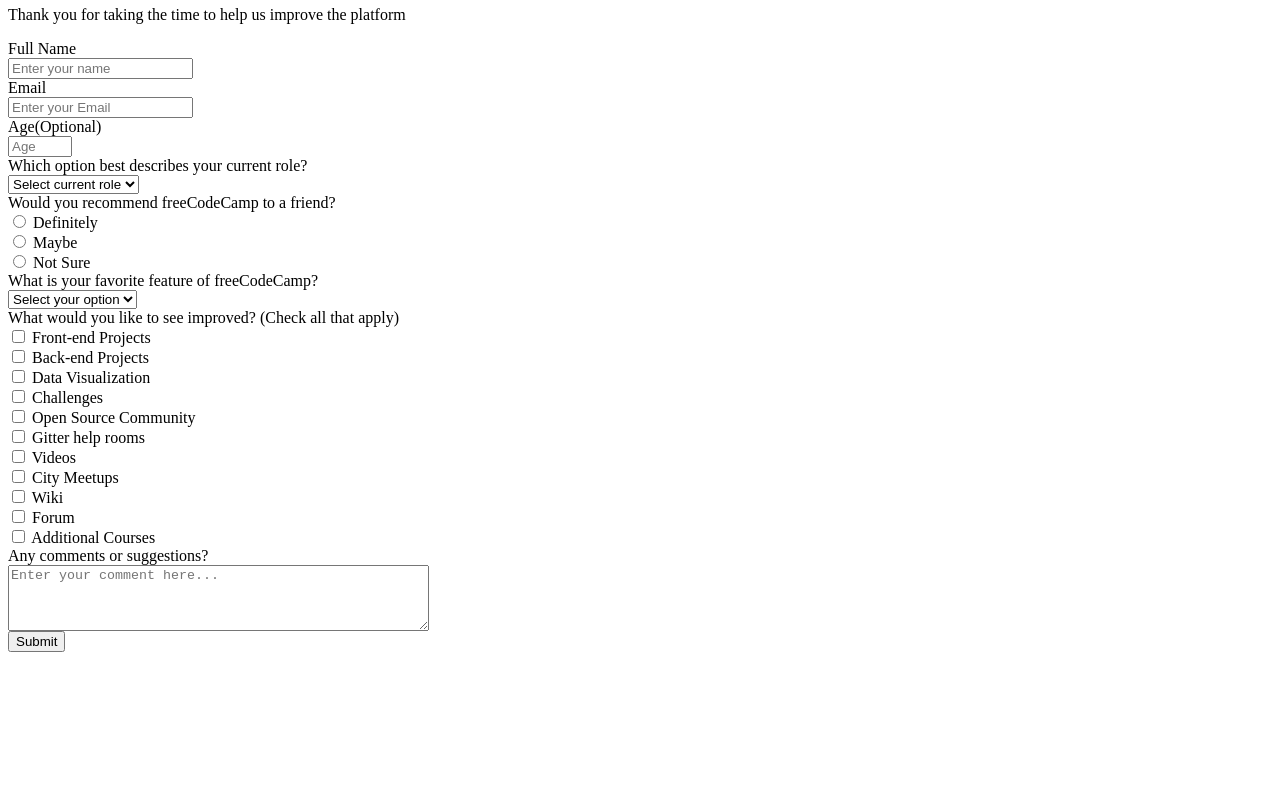
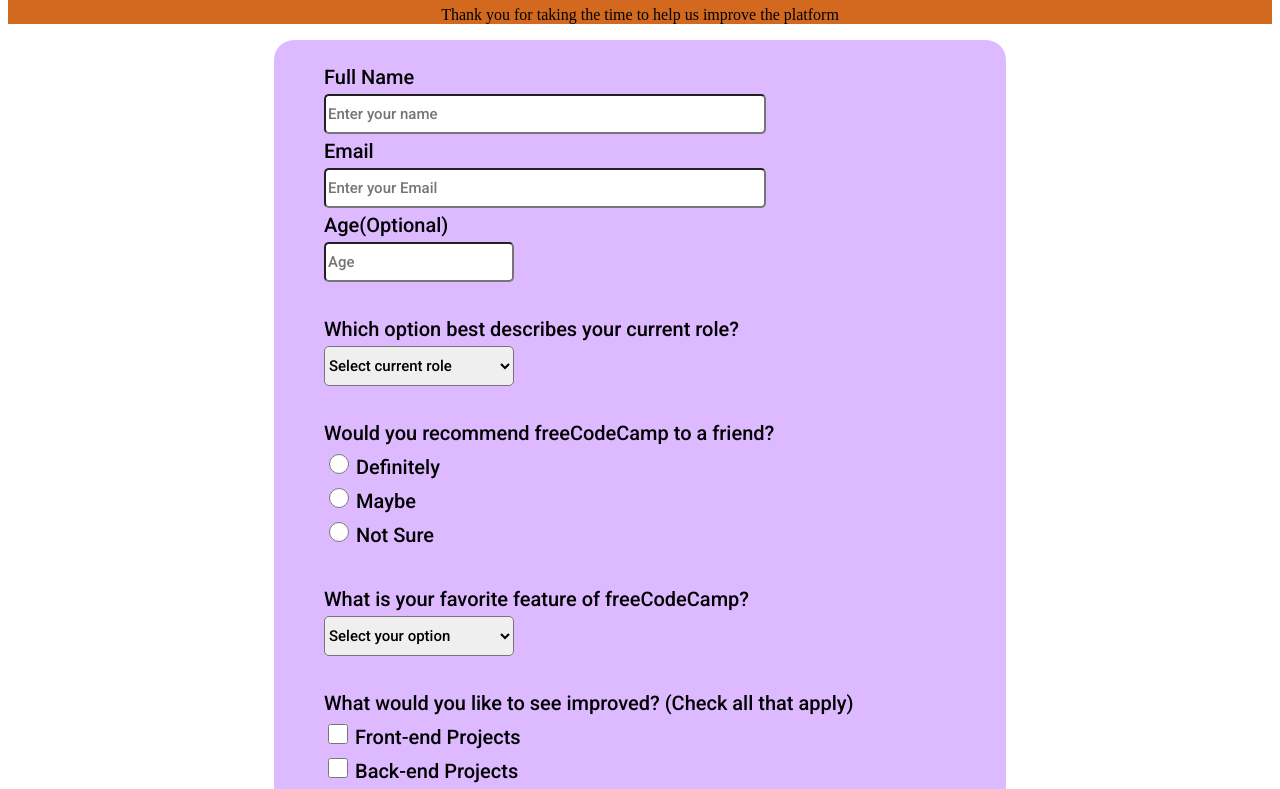
Before and after one commit to LuzGuilherme/CodeCamp-Survey, a plain HTML site: page index.html in a window 1280 px wide. Shown: the part 60-849 px from the top of the page. Before the commit the page ends 800 px from the top, so only its background shows below. Drawn offline with Linux system fonts and the light colour scheme.

Commit message:
Survey Project

```diff
--- a/index.html
+++ b/index.html
@@ -1,5 +1,8 @@
 <html lang="en">
 <head>
+    <link rel="stylesheet" href="style.css">
+    <link rel="preconnect" href="https://fonts.gstatic.com">
+    <link href="https://fonts.googleapis.com/css2?family=Roboto:wght@500&display=swap" rel="stylesheet">
     <meta charset="UTF-8">
     <meta http-equiv="X-UA-Compatible" content="IE=edge">
     <meta name="viewport" content="width=device-width, initial-scale=1.0">
@@ -40,11 +43,11 @@
 
         <div id="radio">
             <label for="radio" id="radio-label">Would you recommend freeCodeCamp to a friend?</label><br>
-            <input name="recommend" type="radio" id="definitely" value="definitely">
+            <input class="larger" name="recommend" type="radio" id="definitely" value="definitely">
             <label for="definitely">Definitely</label><br>
-            <input name="recommend" type="radio" id="maybe" value="maybe">
+            <input class="larger" name="recommend" type="radio" id="maybe" value="maybe">
             <label for="maybe">Maybe</label><br>
-            <input name="recommend" type="radio" id="not sure" value="not sure">
+            <input class="larger" name="recommend" type="radio" id="not sure" value="not sure">
             <label for="not sure">Not Sure</label><br>
         </div>
 
@@ -63,27 +66,27 @@
         <div id="improvements">
             <label for="improvemments">What would you like to see improved? (Check all that apply)</label>
             <br>
-            <input type="checkbox" id="Front-end Projects" name="Front-end Projects" value="Front-end Projects">
+            <input type="checkbox" class="larger" id="Front-end Projects" name="Front-end Projects" value="Front-end Projects">
             <label for="Front-end Projects">Front-end Projects</label><br>
-            <input type="checkbox" id="Back-end Projects" name="Back-end Projects" value="Back-end Projects">
+            <input type="checkbox" class="larger" id="Back-end Projects" name="Back-end Projects" value="Back-end Projects">
             <label for="Back-end Projects">Back-end Projects</label><br>
-            <input type="checkbox" id="Data Visualization" name="Data Visualization" value="Data Visualization">
+            <input type="checkbox" class="larger" id="Data Visualization" name="Data Visualization" value="Data Visualization">
             <label for="Data Visualization"> Data Visualization</label><br>
-            <input type="checkbox" id="Challenges" name="Challenges" value="Challenges">
+            <input type="checkbox" class="larger" id="Challenges" name="Challenges" value="Challenges">
             <label for="Challenges">Challenges</label><br>
-            <input type="checkbox" id="Open Source Community" name="Open Source Community" value="Open Source Community">
+            <input type="checkbox" class="larger" id="Open Source Community" name="Open Source Community" value="Open Source Community">
             <label for="Open Source Community">Open Source Community</label><br>
-            <input type="checkbox" id="Gitter help rooms" name="Gitter help rooms" value="Gitter help rooms">
+            <input type="checkbox" class="larger" id="Gitter help rooms" name="Gitter help rooms" value="Gitter help rooms">
             <label for="Gitter help rooms"> Gitter help rooms</label><br>
-            <input type="checkbox" id="Videos" name="Videos" value="Videos">
+            <input type="checkbox" class="larger" id="Videos" name="Videos" value="Videos">
             <label for="Videos">Videos</label><br>
-            <input type="checkbox" id="City Meetups" name="City Meetups" value="City Meetups">
+            <input type="checkbox" class="larger" id="City Meetups" name="City Meetups" value="City Meetups">
             <label for="City Meetups">City Meetups</label><br>
-            <input type="checkbox" id="Wiki" name="Wiki" value="Wiki">
+            <input type="checkbox" class="larger" id="Wiki" name="Wiki" value="Wiki">
             <label for="Wiki"> Wiki</label><br>
-            <input type="checkbox" id="Forum" name="Forum" value="Forum">
+            <input type="checkbox" class="larger" id="Forum" name="Forum" value="Forum">
             <label for="Forum">Forum</label><br>
-            <input type="checkbox" id="Additional Courses" name="Additional Courses" value="Additional Courses">
+            <input type="checkbox" class="larger" id="Additional Courses" name="Additional Courses" value="Additional Courses">
             <label for="Additional Courses">Additional Courses</label><br>
         </div>
 
--- /dev/null
+++ b/style.css
@@ -0,0 +1,54 @@
+header {
+    text-align: center;
+    background-color: chocolate;
+}
+
+#survey-form {
+    background-color: rgb(221, 185, 255);
+    width: 50%;
+    margin: 0 auto;
+    padding: 20px 50px 20px 50px;
+    border-radius: 20px;
+}
+
+label {
+    font-family: 'Roboto', sans-serif;
+    font-size: 20px;
+    display:inline-block;
+    margin-bottom: 5px;
+    margin-top: 5px;
+}
+
+::placeholder {
+    font-family: 'Roboto', sans-serif;
+    font-size: 15px;
+}
+
+#name, #email {
+    border-radius: 5px;
+    height: 40px;
+    width: 70%;
+}
+
+#age {
+    border-radius: 5px;
+    height: 40px;
+    width: 30%;
+}
+
+select {
+    font-family: 'Roboto', sans-serif;
+    font-size: 15px;
+    border-radius: 5px;
+    height: 40px;
+    width: 30%;
+}
+
+#dropdown, #radio, #dropdown-2, #improvements, #textarea {
+    padding-top: 30px;
+}
+
+input.larger {
+    width: 20px;
+    height: 20px;
+}
```
